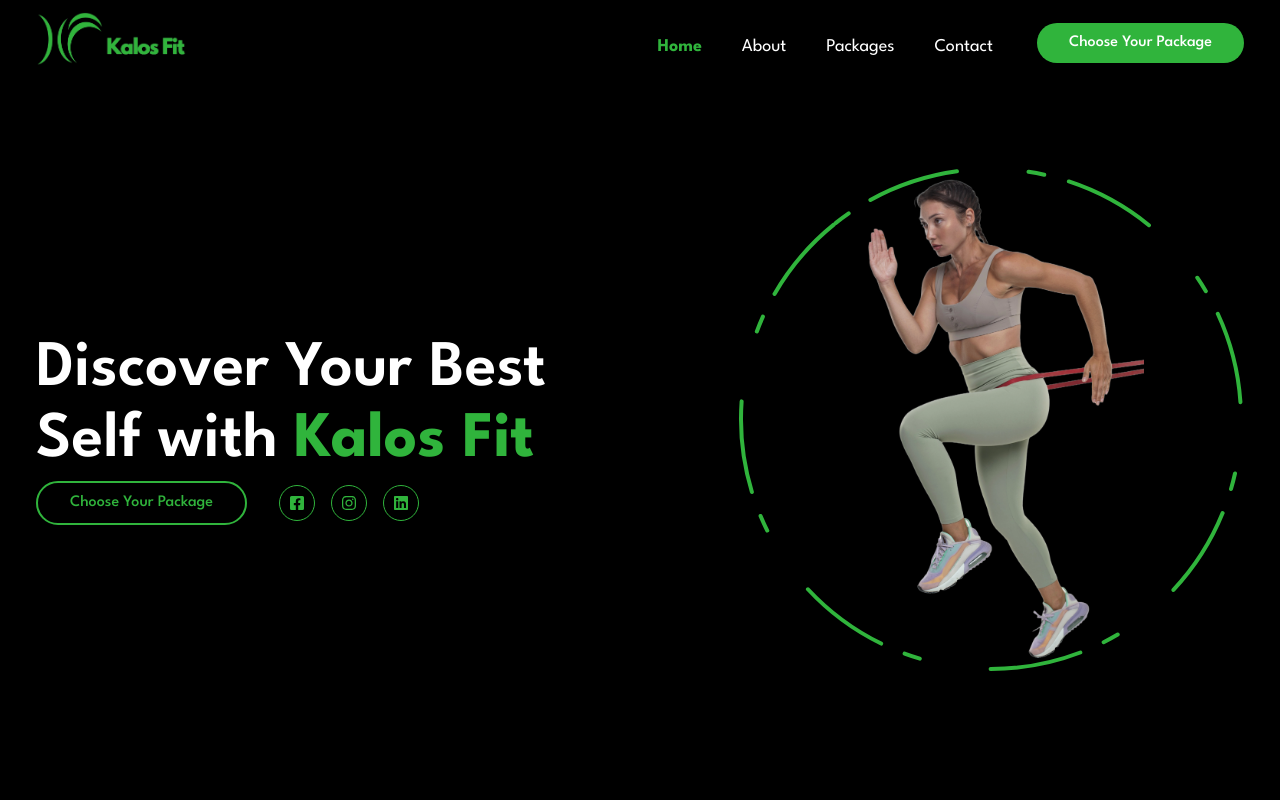
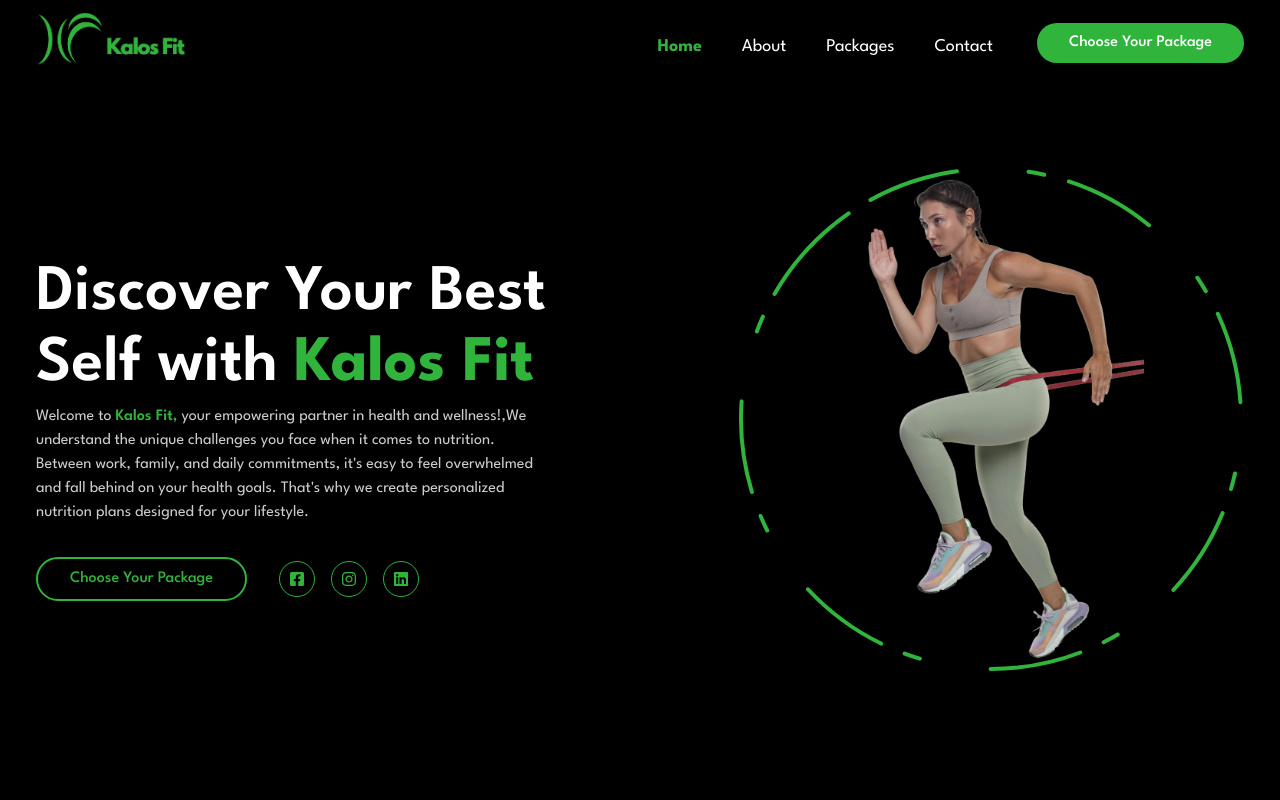
Before and after one commit to mohamed-sayed-elmahdy/kalos-fit, a Next.js app: page / in a window 1280 px wide. Shown: the top 800 px of the page. Built offline with nearby package versions, Linux system fonts and the light colour scheme.

Commit message:
optimize  performance

```diff
--- a/src/app/components/HeroSection/HeroSection.jsx
+++ b/src/app/components/HeroSection/HeroSection.jsx
@@ -14,7 +14,15 @@ function HeroSection() {
             Discover Your Best <br />
             Self with <span className="textgreen font-bold">Kalos Fit</span>
           </h1>
-
+          <p className="max-w-[500px] mb-8 text-white/80">
+            Welcome to
+            <span className="textgreen font-semibold"> Kalos Fit,</span> your
+            empowering partner in health and wellness!,We understand the unique
+            challenges you face when it comes to nutrition. Between work,
+            family, and daily commitments, it's easy to feel overwhelmed and
+            fall behind on your health goals. That's why we create personalized
+            nutrition plans designed for your lifestyle.
+          </p>
           {/* btn and socials */}
           <div className="flex flex-col xl:flex-row items-center gap-8 ">
             <PackageButton
```
